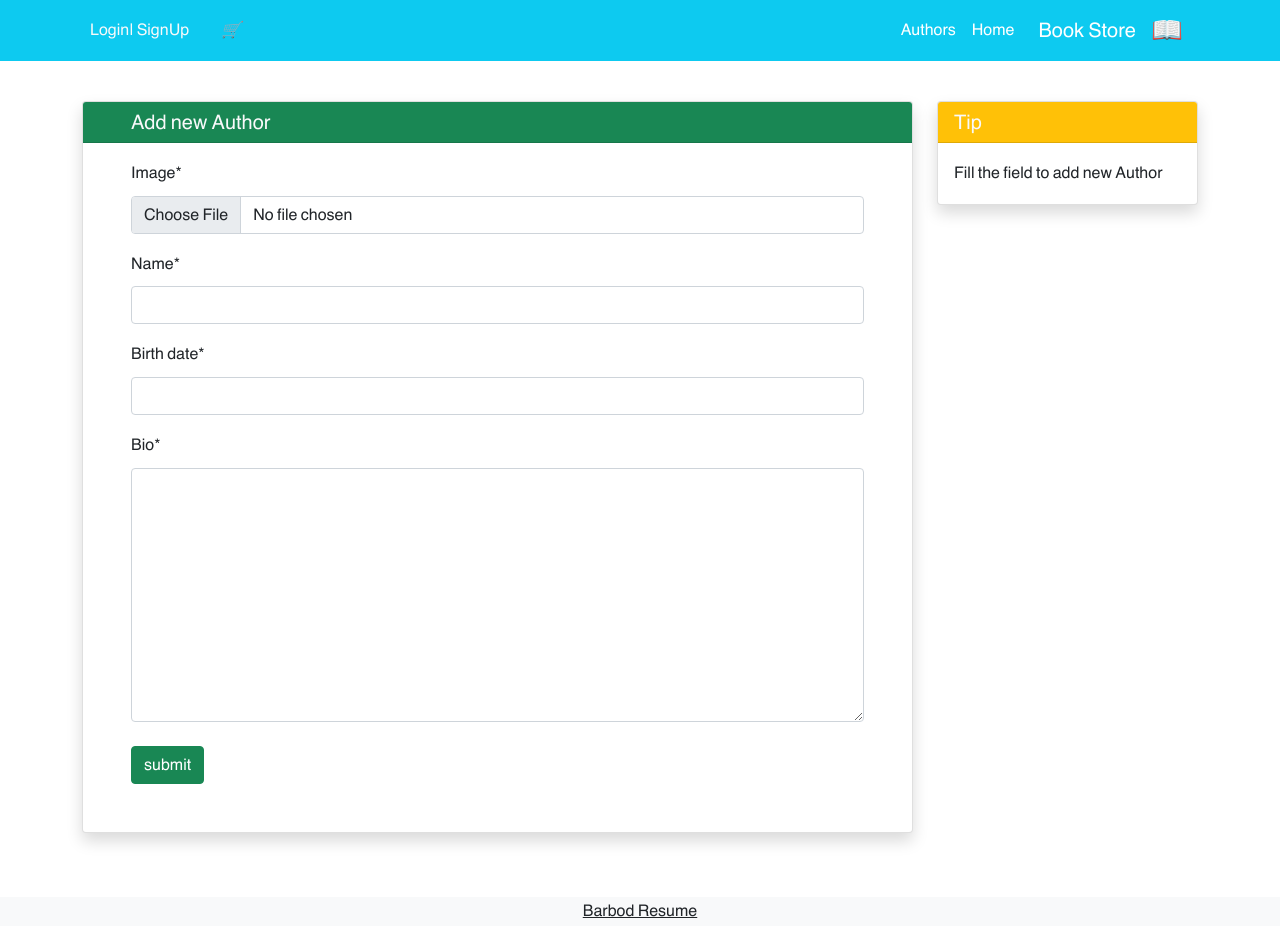
After one commit to barbodjangjoo/book_store, a Django app: page /author/create/ in a window 1280 px wide. The commit adds this page. Run offline with Django 5.2, Linux system fonts and the light colour scheme; some libraries are stand-ins or nearby versions.

```diff
--- /dev/null
+++ b/authors/forms.py
@@ -0,0 +1,8 @@
+from django import forms
+
+from .models import Author
+
+class AuthorForm(forms.ModelForm):
+    class Meta:
+        model = Author
+        fields = ['image', 'name', 'birth_date', 'bio']
--- a/authors/models.py
+++ b/authors/models.py
@@ -1,5 +1,6 @@
 from django.db import models
 from django.urls import reverse
+from django.contrib.auth import get_user_model
 
 class Author(models.Model):
     image = models.ImageField(upload_to='authors/authors_cover')
@@ -16,3 +17,14 @@ class Author(models.Model):
 
     def get_absolute_url(self):
         return reverse("author_detail", kwargs={"pk": self.pk})
+
+class AuthorComment(models.Model):
+    author = models.ForeignKey(Author, on_delete=models.CASCADE)
+    user = models.ForeignKey(get_user_model(), on_delete=models.CASCADE)
+    text = models.TextField()
+
+    datetime_created= models.DateTimeField(auto_now_add=True)
+    datetime_modified = models.DateTimeField(auto_now=True)
+
+    def __str__(self):
+        return self.author
--- /dev/null
+++ b/authors/templates/authors/author_form.html
@@ -0,0 +1,35 @@
+{% extends "_base.html" %}
+{% load i18n %}
+{% load crispy_forms_tags %}
+{% block page_title %}Author Create{% endblock page_title %}
+
+{% block content %}
+    <div class="container mt-4">
+        <div class="row">
+            <div class="col-9">
+                <div class="card shadow my-3">
+                    <h5 class="card-header bg-success text-light px-5">{% translate "Add new Author" %}</h5>
+                    <div class="px-5 pt-3 pb-5">
+                        <form method="POST" enctype="multipart/form-data">
+                            {% csrf_token %}
+                            {{form|crispy}}
+                            <button type="submit" class="btn btn-success mt-2">{% translate "submit" %}</button>
+                        </form>
+                    </div>
+                </div>
+            </div>
+            <div class="col-3">
+
+                    <div class="card my-3 shadow">
+                        <h5 class="card-header bg-warning text-light">{% translate "Tip" %}</h5>
+                        <div class="card-body">
+                            <p class="card-text">
+                                {% translate "Fill the field to add new Author" %}
+                            </p>
+                        </div>
+                    </div>
+            </div>
+        </div>
+    </div>
+
+{% endblock content %}
--- a/authors/urls.py
+++ b/authors/urls.py
@@ -5,4 +5,5 @@ from . import views
 urlpatterns = [
     path('', views.author_list_view, name='author_list'),
     path('<int:pk>/', views.author_detail_view, name='author_detail'),
+    path('create/', views.author_create_view, name='author_create'),
 ]
--- a/authors/views.py
+++ b/authors/views.py
@@ -1,7 +1,8 @@
-from django.shortcuts import render, get_object_or_404
+from django.shortcuts import render, get_object_or_404 , redirect
 from django.views import generic
 
 from .models import Author
+from .forms import AuthorForm
 
 
 def author_list_view(request):
@@ -11,3 +12,15 @@ def author_list_view(request):
 def author_detail_view(request, pk):
     author = get_object_or_404(Author, pk=pk)
     return render(request, 'authors/author_detail.html', {'author': author})
+
+def author_create_view(request):
+    if request.method == 'POST':
+        # create a form instance and populate it with data from the request:
+        form = AuthorForm(request.POST, request.FILES)
+        # check whether it's valid:
+        if form.is_valid():
+            form.save()
+            return redirect('author_list')
+    else:
+        form = AuthorForm()
+    return render(request, 'authors/author_form.html', {'form': form})
--- a/templates/_base.html
+++ b/templates/_base.html
@@ -39,6 +39,11 @@
         </a>
             {% if user.is_staff %}
                 <a class="text-white" href="{% url "book_add" %}">{% translate "Add Book" %}</a>
+                <div class="mx-10">
+                    <span>|</span>
+                </div>
+                <a class="text-white" href="{% url "author_create" %}">{% translate "Add Author" %}</a>
+
             {% endif %}
             {% if user.is_authenticated %}
                     <div class="mx-2 text-white">{% translate "Welcome" %} {{user.username}}| <form method="post" action="{% url "account_logout" %}">{% csrf_token %}<button type="submit">{% translate "Logout" %}</button></form>
```
Also changed, not shown: authors/migrations/0004_authorcomment.py (added), media/authors/authors_cover/sadegh_alhosseini.jpeg (added), 1 other file.
